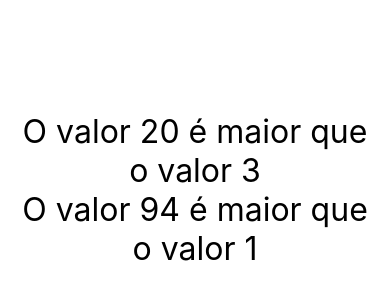
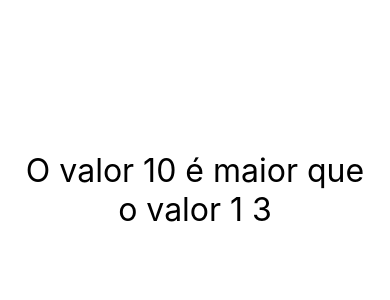
Before and after one commit to paulosvdd05/curso-react-native, a React Native app: screen / in a window 390 px wide. Shown: the part 232-532 px from the top of the page. Built offline with nearby package versions, Linux system fonts and the light colour scheme.

Commit message:
Desafio: numero aleatorio(paulo)

```diff
--- a/src/App.tsx
+++ b/src/App.tsx
@@ -4,11 +4,12 @@ import  { View, Text, StyleSheet } from "react-native"
 import CompPadrao, { Comp1,Comp2 } from './components/Multi'
 import Primeiro from './components/Primeiro'
 import MinMax from './components/MinMax'
+import Aleatorio from './components/aleatorio'
 
 export default () => (
     <View style={style.App}>
-        <MinMax min={3} max={20} />
-        <MinMax min={1} max={94} />
+        <Aleatorio min={1} max={10} />
+
         {/* <CompPadrao />
         <Comp1/>
         <Comp2/>
--- /dev/null
+++ b/src/components/aleatorio.tsx
@@ -0,0 +1,12 @@
+import React from "react";
+import { Text } from "react-native";
+import Estilo from './estilo';
+
+export default (props) => {
+    let numAleatorio = parseInt(Math.random() * (props.max - props.min) + props.min)
+    return (
+        <Text style={Estilo.txtG}>
+            O valor {props.max} é maior que o valor {props.min} {numAleatorio}
+        </Text>
+    )
+}
```
